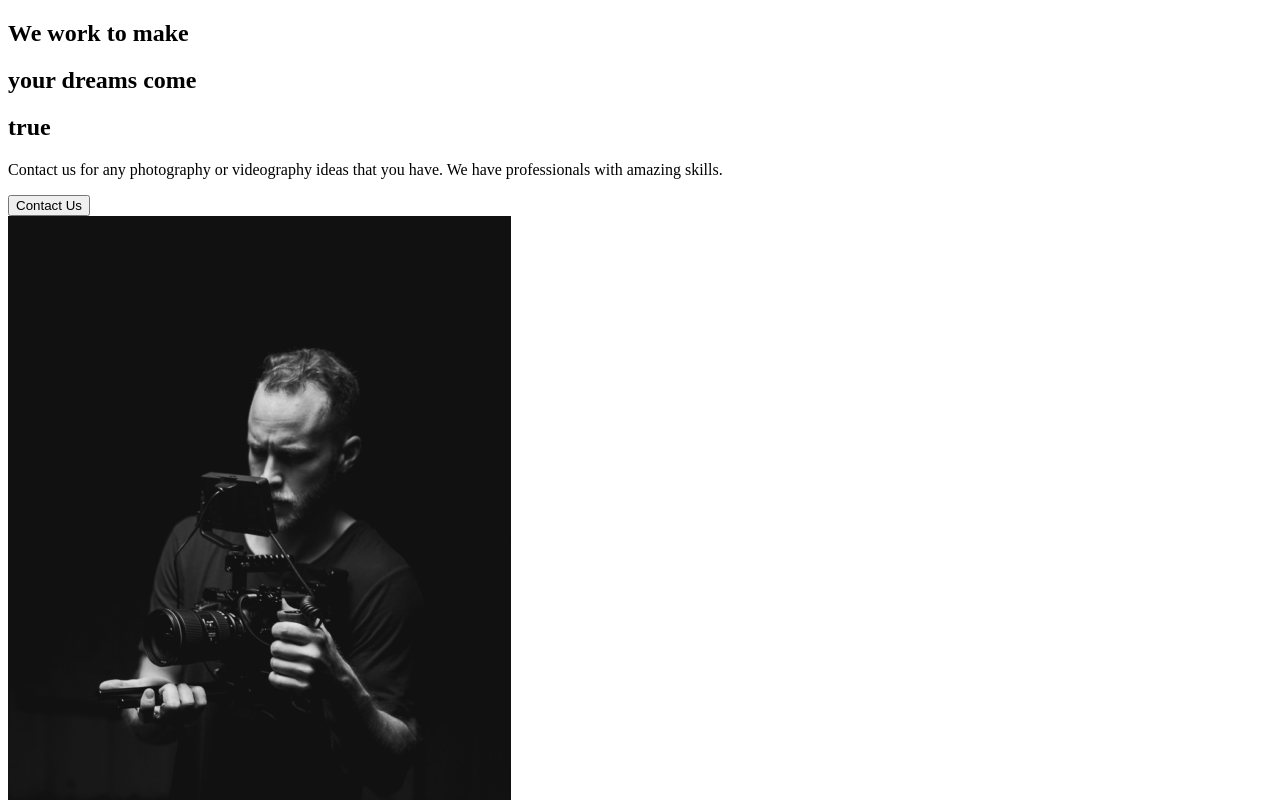
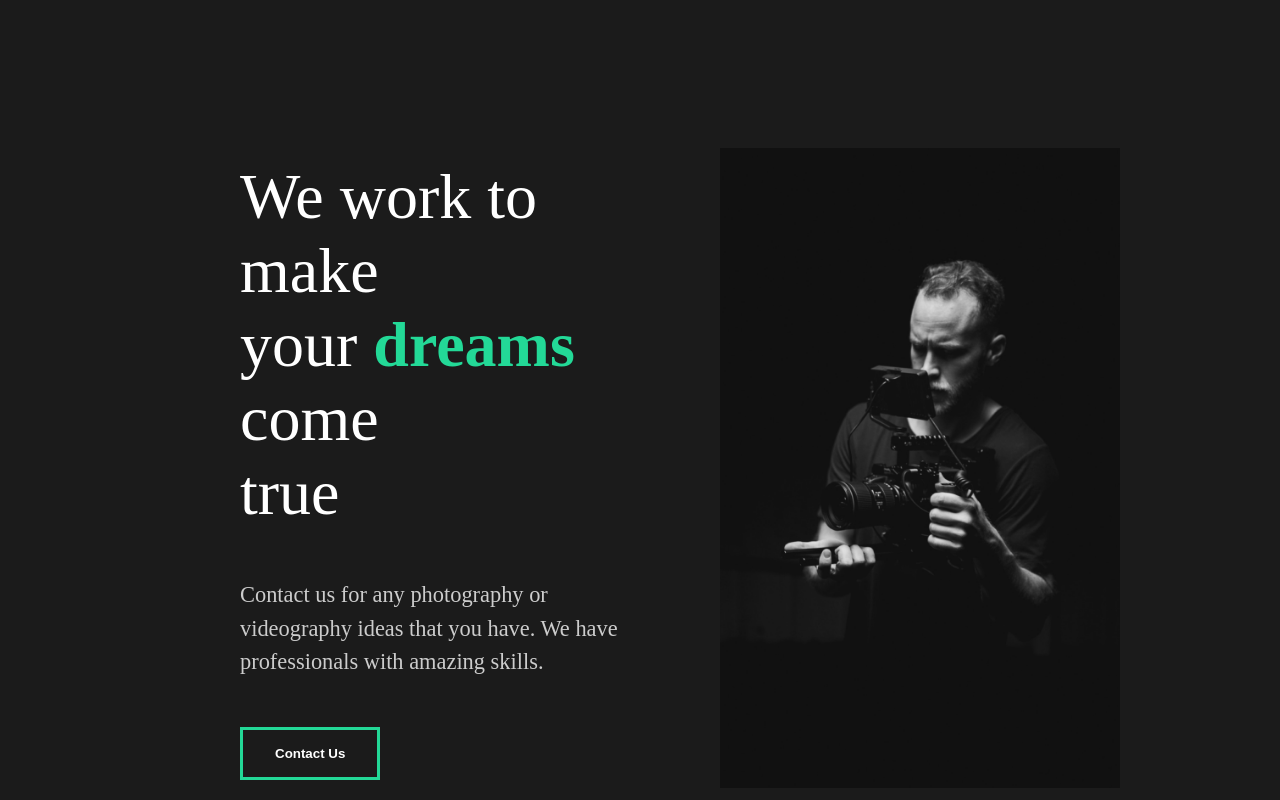
Before and after one commit to Victoria-Edwards/capture, a React (Create React App) app: page / in a window 1280 px wide. Shown: the top 800 px of the page. Built offline with nearby package versions, Linux system fonts and the light colour scheme.

Commit message:
5. Intro to styled components

```diff
--- a/src/App.js
+++ b/src/App.js
@@ -1,10 +1,13 @@
 import React from "react";
+//Global styles
+import GlobalStyle from "./components/GlobalStyled";
 //Import pages
 import AboutUs from "./pages/AboutUs";
 
 function App() {
   return (
     <div className="App">
+      <GlobalStyle />
       <AboutUs />
     </div>
   );
--- a/src/components/AboutSection.js
+++ b/src/components/AboutSection.js
@@ -1,34 +1,67 @@
 import React from "react";
 import home1 from "../img/home1.png";
+//Styled
+import styled from "styled-components";
 
 const AboutSection = () => {
   return (
-    <div>
-      <div className="description">
+    <StyledAbout>
+      <StyledDescription>
         <div className="title">
           <div className="hide">
             <h2>We work to make</h2>
           </div>
-          <div className="hide">
+          <StyledHide>
             <h2>
               your <span>dreams</span> come
             </h2>
-          </div>
-          <div className="hide">
+          </StyledHide>
+          <StyledHide>
             <h2>true</h2>
-          </div>
+          </StyledHide>
         </div>
         <p>
           Contact us for any photography or videography ideas that you have. We
           have professionals with amazing skills.
         </p>
         <button>Contact Us</button>
-      </div>
-      <div className="image">
+      </StyledDescription>
+      <StyledImage>
         <img src={home1} alt="guy with a camera" />
-      </div>
-    </div>
+      </StyledImage>
+    </StyledAbout>
   );
 };
 
+//Styled components
+const StyledAbout = styled.div`
+  min-height: 90vh;
+  display: flex;
+  align-items: center;
+  justify-content: space-between;
+  padding: 5rem 10rem;
+  color: white;
+`;
+const StyledDescription = styled.div`
+  flex: 1;
+  padding: 5rem;
+  h2 {
+    font-weight: lighter;
+  }
+`;
+
+const StyledImage = styled.div`
+  flex: 1;
+  overflow: hidden;
+  img {
+    width: 100%;
+    height: 80vh;
+    object-fit: cover;
+  }
+`;
+
+const StyledHide = styled.div`
+  overflow: hidden;
+`;
+
 export default AboutSection;
--- /dev/null
+++ b/src/components/GlobalStyled.js
@@ -0,0 +1,58 @@
+import { createGlobalStyle } from "styled-components";
+
+const GlobalStyle = createGlobalStyle`
+*{
+    margin: 0;
+    padding: 0;
+    box-sizing: border-box;
+}
+
+body {
+    background-color: #1b1b1b;
+}
+
+button {
+    font-weight: bold;
+    font-size: 1.1 rem;
+    cursor: pointer;
+    padding: 1rem 2rem;
+    border: 3px solid #23d997;
+    background-color: transparent;
+    color: white;
+    transition: all 0.5s ease;
+    &:hover{
+        background-color: #23d997;
+        color: white;
+    }
+}
+
+h2 {
+    font-weight: lighter;
+    font-size: 4rem;
+}
+
+h3 {
+    color: white;
+}
+h4 {
+font-weight: bold;
+
+}
+
+span {
+    font-weight: bold;
+color: #23d997;
+}
+a {
+    font-size: 1.1rem;
+}
+
+p {
+    padding: 3rem 0rem;
+    color: #ccc;
+    font-size: 1.4rem;
+    line-height: 150%;
+}
+`;
+
+export default GlobalStyle;
```
Also changed, not shown: 1 other file (tests, documents, lock files or other folders).
